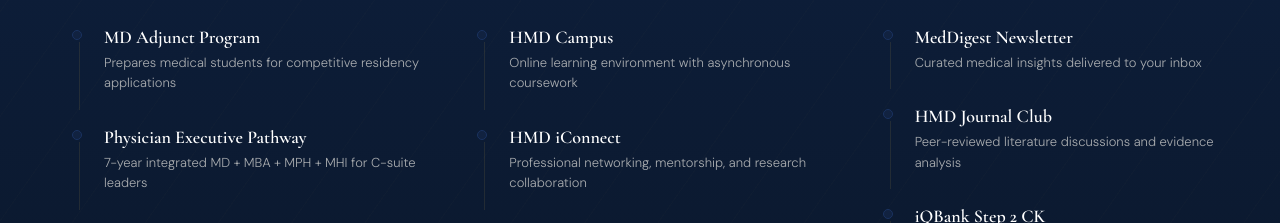
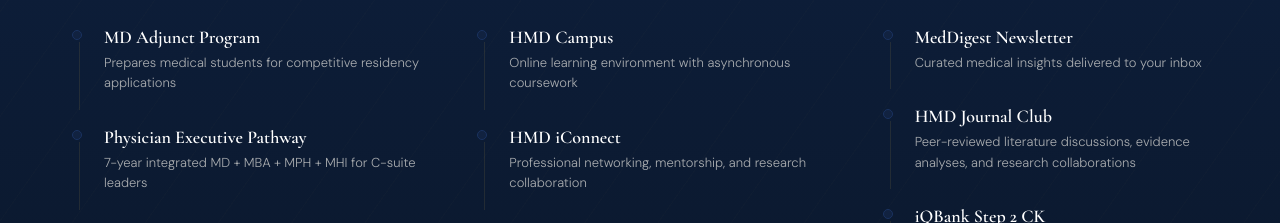
Before and after one commit to abhipatel8675/hmd-app, a Next.js app: page / in a window 1280 px wide. Shown: the part 2285-2508 px from the top of the page. Built offline with nearby package versions, Linux system fonts and the light colour scheme.

Commit message:
Update Journal Club description in ecosystem map
Co-Authored-By: Claude Opus 4.6 (1M context) <noreply@anthropic.com>

```diff
--- a/components/EcosystemSection/index.tsx
+++ b/components/EcosystemSection/index.tsx
@@ -71,7 +71,7 @@ const ecosystem = [
       },
       {
         name: "HMD Journal Club",
-        desc: "Peer-reviewed literature discussions and evidence analysis",
+        desc: "Peer-reviewed literature discussions, evidence analyses, and research collaborations",
       },
       {
         name: "iQBank Step 2 CK",
```
